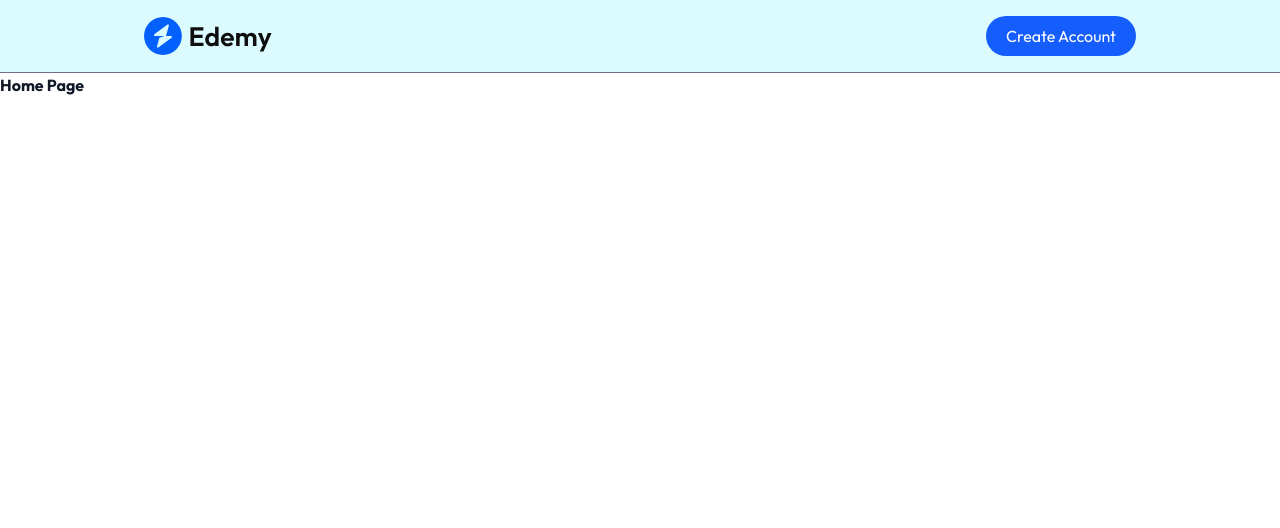
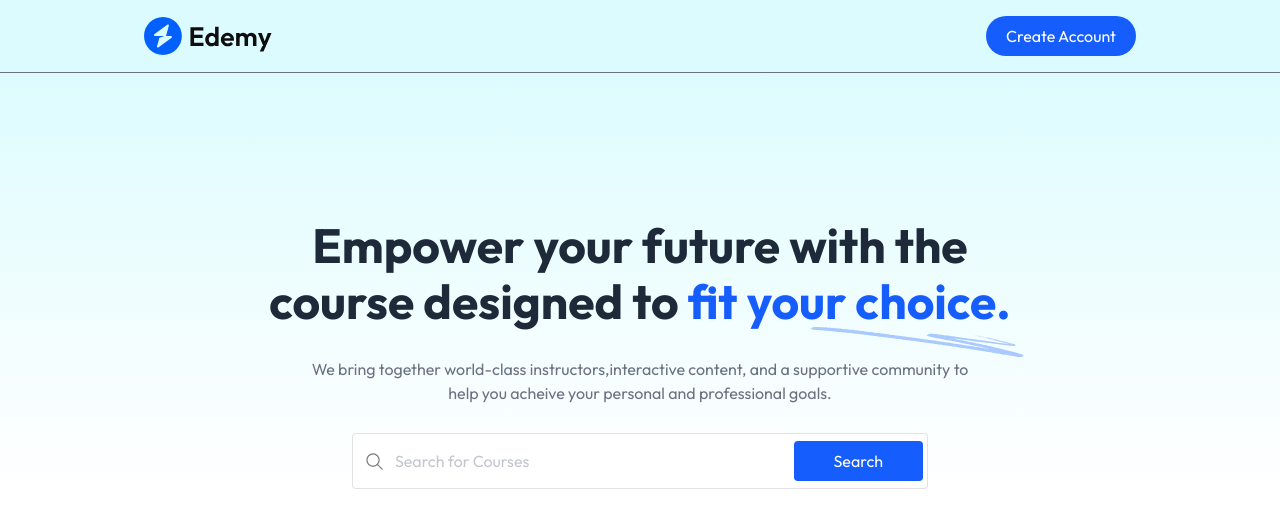
Before and after one commit to akshita1204/EduVerse-LMS, a React (Vite) app in the folder client/: page / in a window 1280 px wide. Shown: the top 528 px of the page. Built offline with nearby package versions, Linux system fonts and the light colour scheme; no server answers; a web font is replaced by a local one.

Commit message:
Home Screen Text and Search bar added

```diff
--- a/client/src/components/students/Hero.jsx
+++ b/client/src/components/students/Hero.jsx
@@ -1,9 +1,20 @@
 import React from 'react'
+import {assets} from '../../assets/assets'
+import SearchBar from './SearchBar'
 
 const Hero = () => {
   return (
-    <div>
-        <h1>Hero</h1>
+    <div className='flex flex-col items-center justify-center w-full md:pt-36 pt-20 px-7 md:px-0 space-y-7 text-center bg-gradient-to-b from-cyan-100/70'>
+
+        <h1 className='relative font-bold  text-gray-800 max-w-3xl mx-auto md:text-[48px] md:leading-[56px] text-[28px] leading-[34px]'>Empower your future with the course designed to<span className='text-blue-600 block"' > fit your choice.</span>
+        <img src={assets.sketch} alt="sketch" className='md:block hidden absolute -bottom-7 right-0'/>
+        </h1>
+
+        <p className='md:block hidden text-gray-500 max-w-2xl mx-auto'>We bring together world-class instructors,interactive content, and a supportive community to help you acheive your personal and professional goals.</p>
+
+        <p className='md:hidden text-gray-500 max-w-sm mx-auto'>We bring together world-class instructors to help you acheive your professional goals.</p>
+
+        <SearchBar/>
     </div>
   )
 }
--- a/client/src/components/students/SearchBar.jsx
+++ b/client/src/components/students/SearchBar.jsx
@@ -1,8 +1,13 @@
 import React from 'react'
+import { assets } from '../../assets/assets'
 
 const SearchBar = () => {
   return (
-    <div><h1>SearchBar</h1></div>
+      <form className='max-w-xl w-full md:h-14 h-12 flex items-center bg-white border border-gray-500/20 rounded'>
+        <img src={assets.search_icon} alt='search icon' className='md:w-auto w-10 px-3'/>
+        <input type="text" placeholder='Search for Courses' className='w-full h-full outline-none text-gray-500/80' />
+        <button type='submit' className='bg-blue-600 rounded text-white md:px-10 px-7 md:py3 py-2 mx-1'>Search</button>
+      </form>
   )
 }
 
--- a/client/src/index.css
+++ b/client/src/index.css
@@ -1,6 +1,4 @@
 /* src/input.css */
-
-
 
 @import url('https://fonts.googleapis.com/css2?family=Edu+AU+VIC+WA+NT+Pre:wght@400..700&family=Noto+Sans:ital,wght@0,100..900;1,100..900&family=Outfit:wght@100..900&family=Poppins:ital,wght@0,100;0,200;0,300;0,400;0,500;0,600;0,700;0,800;0,900;1,100;1,200;1,300;1,400;1,500;1,600;1,700;1,800;1,900&display=swap');
 
--- a/client/src/pages/students/Home.jsx
+++ b/client/src/pages/students/Home.jsx
@@ -1,8 +1,10 @@
 import React from 'react'
+import Hero from '../../components/students/Hero'
 
 const Home = () => {
   return (
-    <div><h1 className='text-black-600 font-bold'>Home Page</h1>
+    <div className='flex flex-col items-center space-y-7 text-center'>
+      <Hero/>
     </div>
   )
 }
```
